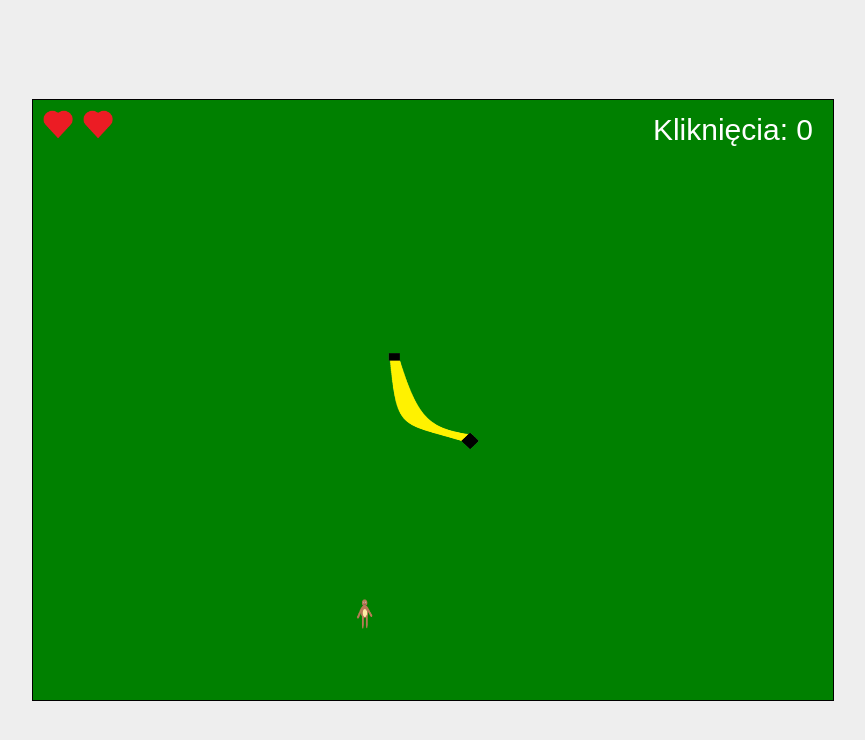
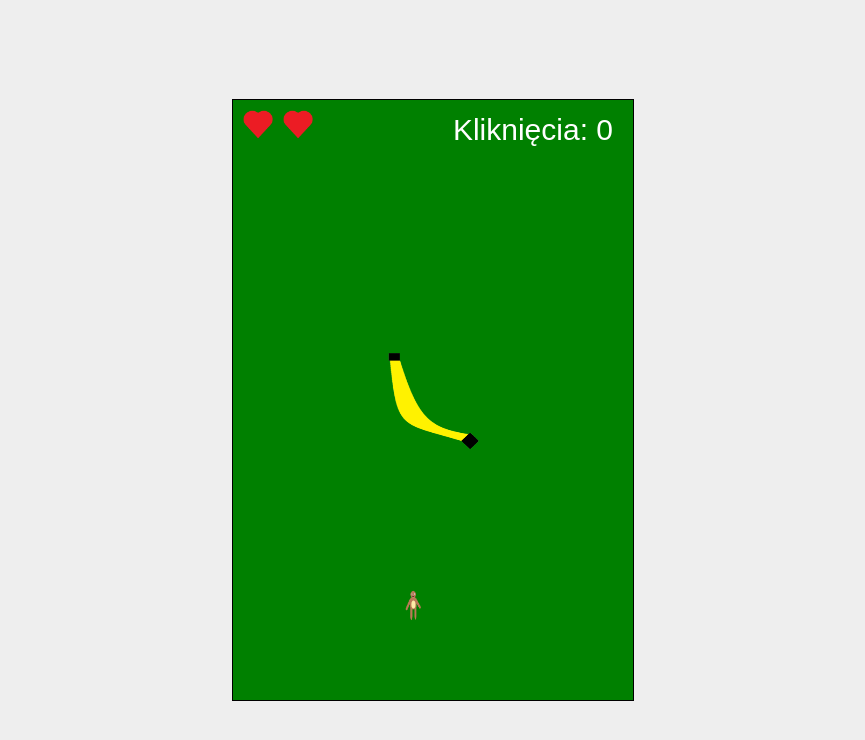
Before and after one commit to wjoteq/banana-clicker, a plain HTML site: page index.html in a window 1280 px wide. Shown: the whole page, without its empty margins (207-1072 px from the left). Drawn offline with Linux system fonts and the light colour scheme.

Commit message:
zmiana rozmiatu ekranu

```diff
--- a/index.html
+++ b/index.html
@@ -19,7 +19,7 @@
     </style>
 </head>
 <body>
-    <canvas id="gameCanvas" width="800" height="600"></canvas>
+    <canvas id="gameCanvas" width="400" height="600"></canvas>
 
     <script src="game.js"></script>
 </body>
```
